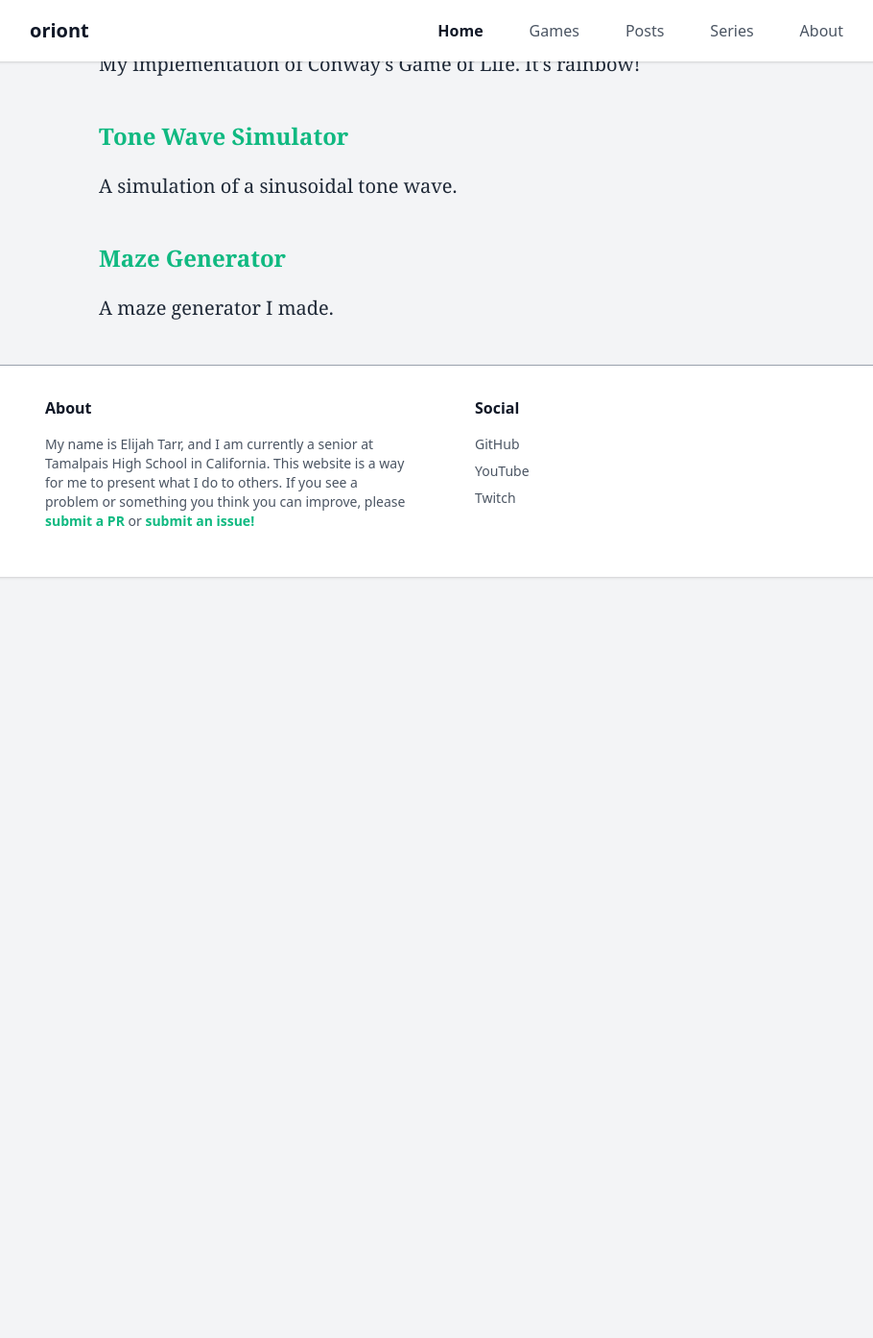
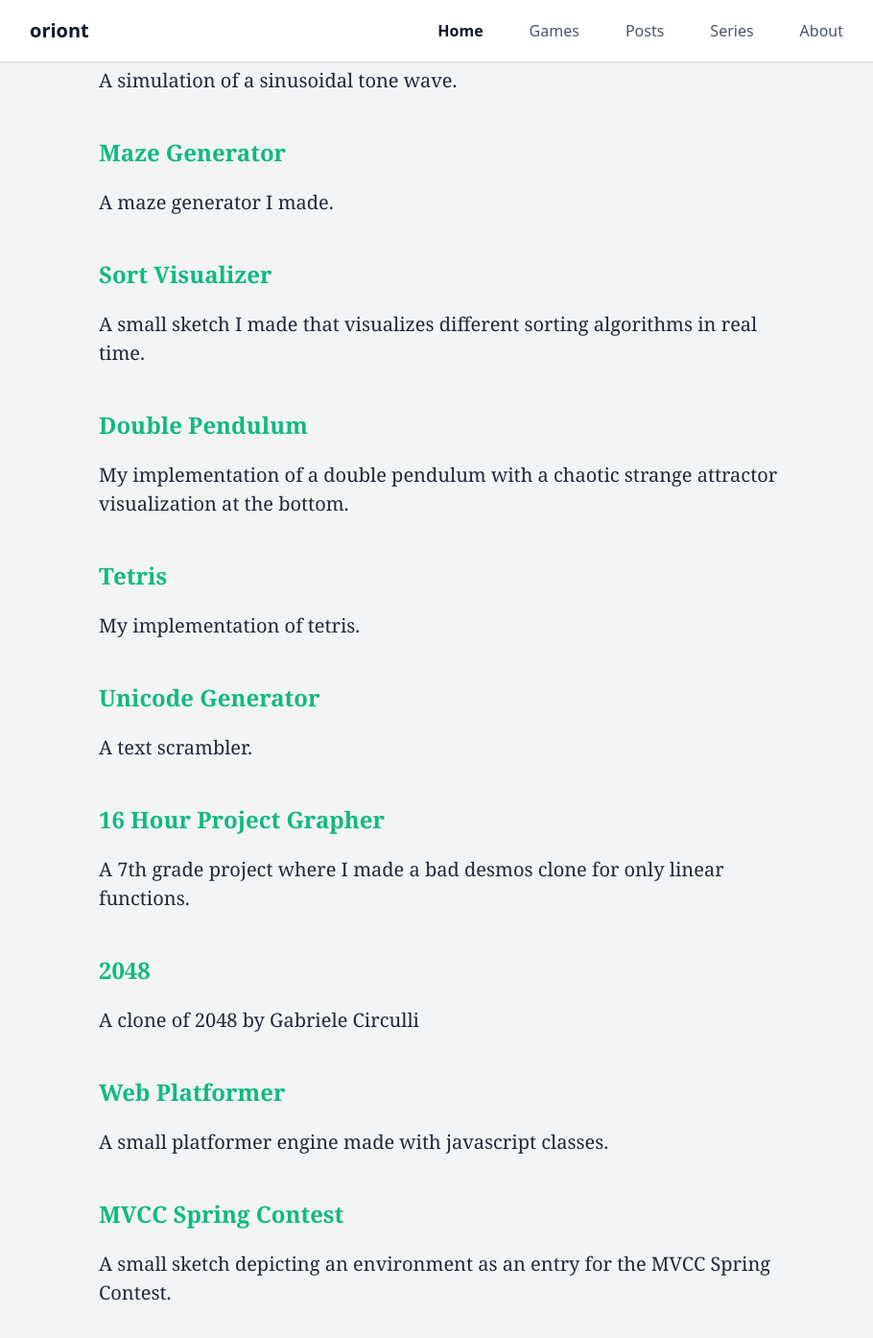
Before and after one commit to eoriont/eoriont.github.io, a Jekyll site: the page built from games.md, in a window 1280 px wide and 1400 px high, scrolled down 677 px. Shown: the top 1394 px of the window at 96% size, without its empty margins (177-1087 px from the left). Built offline with Jekyll 4.4.1, drawn with Linux system fonts in a browser that asks for light colours; before the commit the page ends 1278 px from its top, so only the background shows below that; some of the changed text lies outside the part shown.

Commit message:
Add some more games to the games page

```diff
--- a/games.md
+++ b/games.md
@@ -6,8 +6,9 @@ markdown: true
 # Where to find my games
 
 Right here!
+I've made many small games in the past.
+I'll put my games (and miscellaneous projects) on this page.
 
-<h1 class="text-4xl text-green-700 my-10 font-bold">Here are some links to my social media accounts:</h1>
 <div class="flex flex-col space-y-6">
 	<div>
 		<a class="text-green-500 text-2xl font-bold" href="//oriont.net/solitaire">Solitaire</a>
@@ -29,4 +30,36 @@ Right here!
 		<a class="text-green-500 text-2xl font-bold" href="//oriont.net/maze-generator">Maze Generator</a>
 		<p>A maze generator I made.</p>
 	</div>
+	<div>
+		<a class="text-green-500 text-2xl font-bold" href="//oriont.net/sort-visualizer">Sort Visualizer</a>
+		<p>A small sketch I made that visualizes different sorting algorithms in real time.</p>
+	</div>
+	<div>
+		<a class="text-green-500 text-2xl font-bold" href="//oriont.net/pendulum">Double Pendulum</a>
+		<p>My implementation of a double pendulum with a chaotic strange attractor visualization at the bottom.</p>
+	</div>
+	<div>
+		<a class="text-green-500 text-2xl font-bold" href="//oriont.net/tetris">Tetris</a>
+		<p>My implementation of tetris.</p>
+	</div>
+	<div>
+		<a class="text-green-500 text-2xl font-bold" href="//oriont.net/unicode-generator">Unicode Generator</a>
+		<p>A text scrambler.</p>
+	</div>
+	<div>
+		<a class="text-green-500 text-2xl font-bold" href="//oriont.net/16-Hour-Project">16 Hour Project Grapher</a>
+		<p>A 7th grade project where I made a bad desmos clone for only linear functions.</p>
+	</div>
+	<div>
+		<a class="text-green-500 text-2xl font-bold" href="//oriont.net/2048">2048</a>
+		<p>A clone of 2048 by Gabriele Circulli</p>
+	</div>
+	<div>
+		<a class="text-green-500 text-2xl font-bold" href="//oriont.net/web-platformer">Web Platformer</a>
+		<p>A small platformer engine made with javascript classes.</p>
+	</div>
+	<div>
+		<a class="text-green-500 text-2xl font-bold" href="//oriont.net/MVCC-SpringContest">MVCC Spring Contest</a>
+		<p>A small sketch depicting an environment as an entry for the MVCC Spring Contest.</p>
+	</div>
 </div>
```
